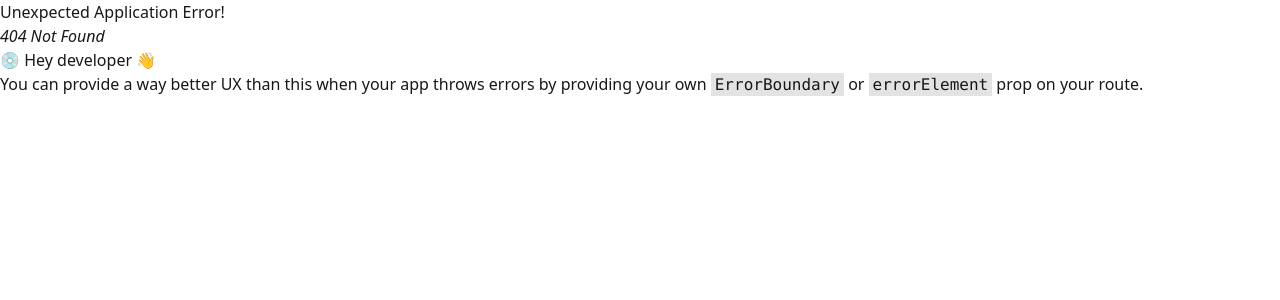
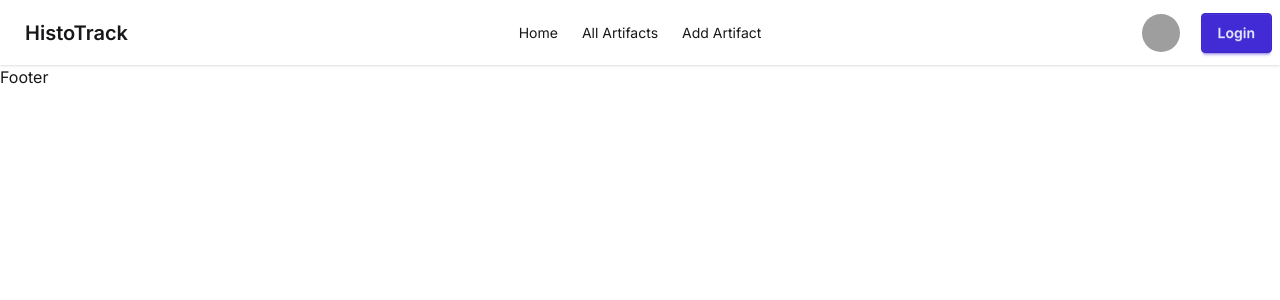
Before and after one commit to md-zeon/histo-track-client, a React (Vite) app: page /login in a window 1280 px wide. Before the commit this address had no page. Shown: the top 300 px of the page. Built offline with nearby package versions, Linux system fonts and the light colour scheme; grey boxes are pictures that could not be loaded.

Commit message:
Added Firebase and Navbar

```diff
--- a/index.html
+++ b/index.html
@@ -4,7 +4,7 @@
     <meta charset="UTF-8" />
     <link rel="icon" type="image/svg+xml" href="/vite.svg" />
     <meta name="viewport" content="width=device-width, initial-scale=1.0" />
-    <title>Vite + React</title>
+    <title>Histo Track</title>
   </head>
   <body>
     <div id="root"></div>
--- a/package.json
+++ b/package.json
@@ -11,6 +11,7 @@
   },
   "dependencies": {
     "@tailwindcss/vite": "^4.1.10",
+    "firebase": "^11.9.1",
     "react": "^19.1.0",
     "react-dom": "^19.1.0",
     "react-router": "^7.6.2",
--- /dev/null
+++ b/src/components/Navbar.jsx
@@ -0,0 +1,94 @@
+import { Link, NavLink } from "react-router";
+
+const Navbar = () => {
+	const links = (
+		<>
+			<li>
+				<NavLink to='/'>Home</NavLink>
+			</li>
+			<li>
+				<NavLink to='/all-artifacts'>All Artifacts</NavLink>
+			</li>
+			<li>
+				<NavLink to='/add-artifact'>Add Artifact</NavLink>
+			</li>
+		</>
+	);
+	return (
+		<nav className='navbar bg-base-100 shadow-sm'>
+			<div className='navbar-start'>
+				<div className='dropdown'>
+					<div
+						tabIndex={0}
+						role='button'
+						className='btn btn-ghost lg:hidden'
+					>
+						<svg
+							xmlns='http://www.w3.org/2000/svg'
+							className='h-5 w-5'
+							fill='none'
+							viewBox='0 0 24 24'
+							stroke='currentColor'
+						>
+							{" "}
+							<path
+								strokeLinecap='round'
+								strokeLinejoin='round'
+								strokeWidth='2'
+								d='M4 6h16M4 12h8m-8 6h16'
+							/>{" "}
+						</svg>
+					</div>
+					<ul
+						tabIndex={0}
+						className='menu menu-sm dropdown-content bg-base-100 rounded-box z-1 mt-3 w-52 p-2 shadow'
+					>
+                        {links}
+					</ul>
+				</div>
+				<Link to='/' className='btn btn-ghost text-xl'>HistoTrack</Link>
+			</div>
+			<div className='navbar-center hidden lg:flex'>
+				<ul className='menu menu-horizontal px-1'>
+                    {links}
+				</ul>
+			</div>
+			<div className='navbar-end gap-5'>
+				<div className='dropdown dropdown-end'>
+					<div
+						tabIndex={0}
+						role='button'
+						className='btn btn-ghost btn-circle avatar'
+					>
+						<div className='w-10 rounded-full'>
+							<img
+								alt='Tailwind CSS Navbar component'
+								src='https://img.daisyui.com/images/stock/photo-1534528741775-53994a69daeb.webp'
+							/>
+						</div>
+					</div>
+					<ul
+						tabIndex={0}
+						className='menu menu-sm dropdown-content bg-base-100 rounded-box z-1 mt-3 w-52 p-2 shadow'
+					>
+						<li>
+							<a className='justify-between'>
+								Profile
+								<span className='badge'>New</span>
+							</a>
+						</li>
+						<li>
+							<a>Settings</a>
+						</li>
+						<li>
+							<a>Logout</a>
+						</li>
+					</ul>
+				</div>
+				<Link to="/login" className='btn btn-primary'>Login</Link>
+			</div>
+		</nav>
+	);
+};
+
+export default Navbar;
--- /dev/null
+++ b/src/firebase/firebase.init.js
@@ -0,0 +1,20 @@
+// Import the functions you need from the SDKs you need
+import { initializeApp } from "firebase/app";
+import { getAuth } from "firebase/auth";
+// TODO: Add SDKs for Firebase products that you want to use
+// https://firebase.google.com/docs/web/setup#available-libraries
+
+// Your web app's Firebase configuration
+const firebaseConfig = {
+  apiKey: import.meta.env.VITE_FIREBASE_apiKey,
+  authDomain: import.meta.env.VITE_FIREBASE_authDomain,
+  projectId: import.meta.env.VITE_FIREBASE_projectId,
+  storageBucket: import.meta.env.VITE_FIREBASE_storageBucket,
+  messagingSenderId: import.meta.env.VITE_FIREBASE_messagingSenderId,
+  appId: import.meta.env.VITE_FIREBASE_appId
+};
+
+// Initialize Firebase
+const app = initializeApp(firebaseConfig);
+
+export const auth = getAuth(app);
--- a/src/index.css
+++ b/src/index.css
@@ -1,2 +1,14 @@
+@import url("https://fonts.googleapis.com/css2?family=Inter:ital,opsz,wght@0,14..32,100..900;1,14..32,100..900&display=swap");
+
 @import "tailwindcss";
 @plugin "daisyui";
+
+/* Custom CSS */
+
+a.active {
+	@apply text-primary underline;
+}
+
+body {
+	font-family: "Inter", sans-serif;
+}
--- a/src/layouts/MainLayout.jsx
+++ b/src/layouts/MainLayout.jsx
@@ -1,17 +1,16 @@
 import { Outlet } from "react-router";
+import Navbar from "../components/Navbar";
 
 const MainLayout = () => {
 	return (
 		<div>
 			<header>
-                Navbar
-            </header>
+				<Navbar />
+			</header>
 			<main>
 				<Outlet />
 			</main>
-			<footer>
-                Footer
-            </footer>
+			<footer>Footer</footer>
 		</div>
 	);
 };
--- a/src/main.jsx
+++ b/src/main.jsx
@@ -1,7 +1,6 @@
 import { StrictMode } from "react";
 import { createRoot } from "react-dom/client";
 import "./index.css";
-import App from "./App.jsx";
 import { RouterProvider } from "react-router";
 import router from "./routes/router.jsx";
 
--- /dev/null
+++ b/src/pages/Auth/Login.jsx
@@ -0,0 +1,11 @@
+import React from 'react';
+
+const Login = () => {
+    return (
+        <div>
+
+        </div>
+    );
+};
+
+export default Login;
--- a/src/routes/router.jsx
+++ b/src/routes/router.jsx
@@ -1,6 +1,7 @@
 import { createBrowserRouter } from "react-router";
 import MainLayout from "../layouts/MainLayout";
 import App from "../App";
+import Login from "../pages/Auth/Login";
 
 const router = createBrowserRouter([
 	{
@@ -11,6 +12,10 @@
                 path: "/",
                 Component: App,
             },
+            {
+                path: "/login",
+                Component: Login,
+            }
         ]
 	},
 ]);
```
Also changed, not shown: 1 other file (tests, documents, lock files or other folders).
